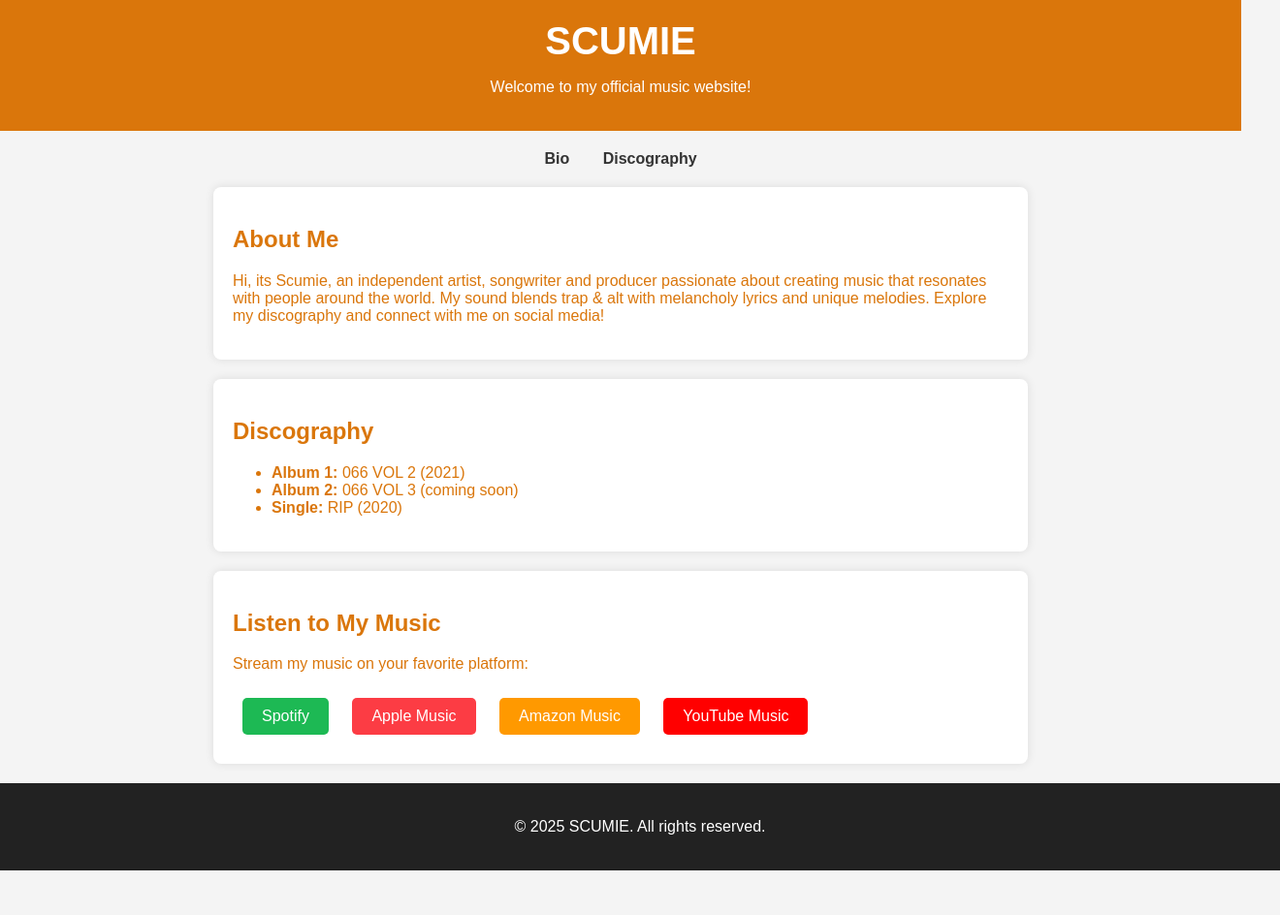
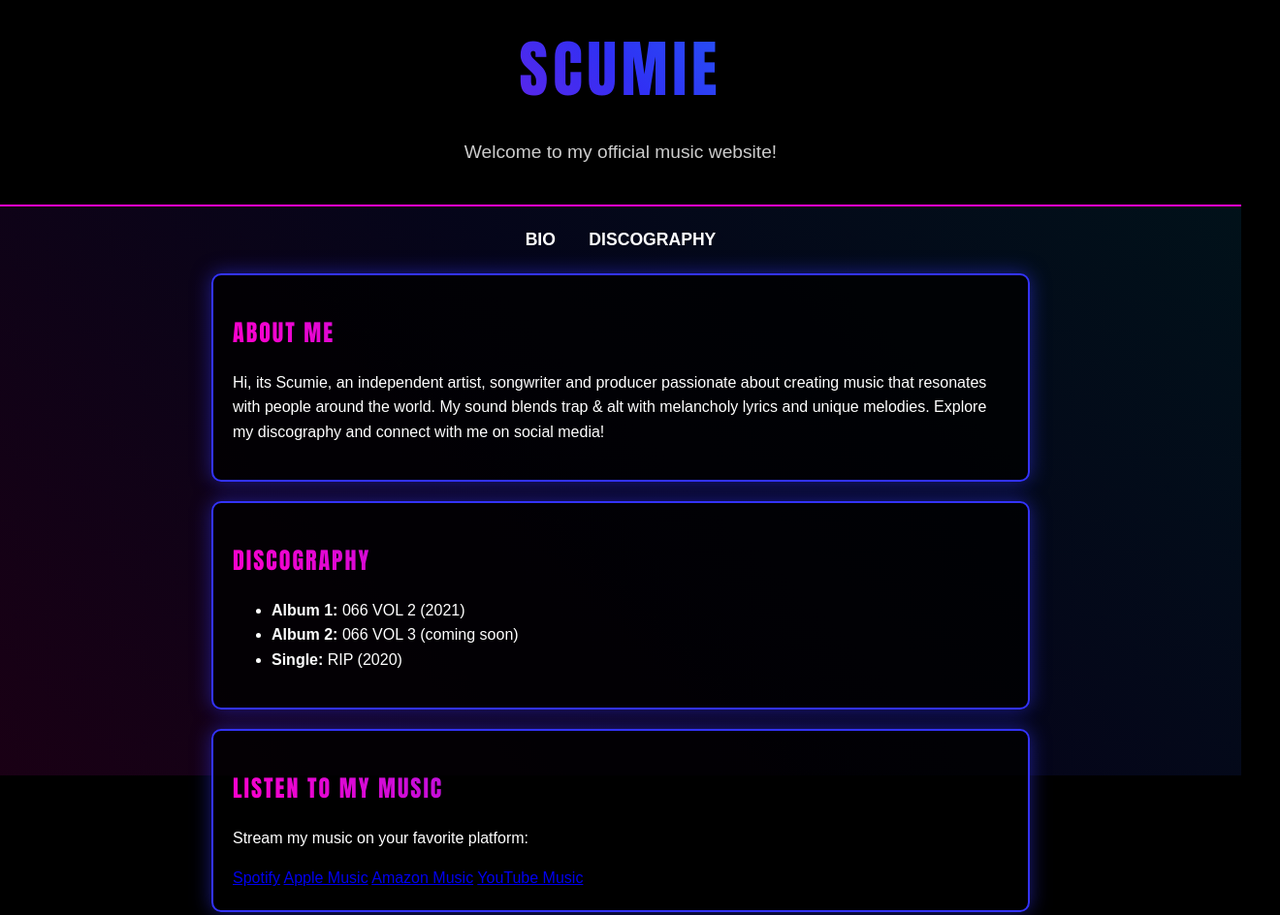
Before and after one commit to Jordan815/Scumie.github.oi, a plain HTML site: page index.html in a window 1280 px wide. Shown: the top 944 px of the page at 97% size, 1320 px wide, since content can reach past the window. Before the commit the page ends 898 px from the top, so only its background shows below. Drawn offline with Linux system fonts and the light colour scheme.

Commit message:
Add files via upload

```diff
--- a/index.html
+++ b/index.html
@@ -5,66 +5,178 @@
   <meta name="viewport" content="width=device-width, initial-scale=1.0">
   <title>Scumie - Official Website</title>
   <style>
+    /* General Styles */
+/* General Styles */
 body {
-      font-family: Arial, sans-serif;
+  font-family: 'Arial', sans-serif; /* Clean, modern font */
   margin: 0;
   padding: 0;
-      background-color: #f4f4f4;
-      color: #da760b;
+  background-color: #000; /* Black background */
+  color: #fff; /* White text */
+  line-height: 1.6;
+  overflow-x: hidden; /* Prevent horizontal scroll */
 }
+
+/* Glitchy Background Effect (Optional) */
+body::before {
+  content: '';
+  position: fixed;
+  top: 0;
+  left: 0;
+  width: 100%;
+  height: 100%;
+  background: linear-gradient(45deg, #ff00cc, #3333ff, #00ccff); /* Neon gradient */
+  opacity: 0.1; /* Subtle overlay */
+  z-index: -1;
+  animation: glitch 5s infinite linear;
+}
+
+@keyframes glitch {
+  0% { transform: translate(0); }
+  20% { transform: translate(-5px, 5px); }
+  40% { transform: translate(5px, -5px); }
+  60% { transform: translate(-5px, 5px); }
+  80% { transform: translate(5px, -5px); }
+  100% { transform: translate(0); }
+}
+
+/* Header Styles */
 header {
-      background-color: #da760b;
-      color: #fff;
+  background-color: #000; /* Black background */
+  color: #fff; /* White text */
   padding: 20px;
   text-align: center;
+  border-bottom: 2px solid #ff00cc; /* Neon pink border */
 }
+
 header h1 {
   margin: 0;
-      font-size: 2.5em;
+  font-size: 4em;
+  font-family: 'Impact', sans-serif; /* Bold, impactful font */
+  text-transform: uppercase; /* UPPERCASE TEXT */
+  letter-spacing: 5px; /* Spaced-out letters */
+  background: linear-gradient(45deg, #ff00cc, #3333ff, #00ccff); /* Neon gradient */
+  -webkit-background-clip: text; /* Clip text to gradient */
+  -webkit-text-fill-color: transparent; /* Transparent text */
+  animation: glow 2s infinite alternate;
 }
+
+@keyframes glow {
+  0% { opacity: 0.8; }
+  100% { opacity: 1; }
+}
+
+header p {
+  font-size: 1.2em;
+  color: #fff;
+  opacity: 0.8;
+}
+
+/* Navigation Styles */
 nav {
   margin: 20px;
   text-align: center;
 }
+
 nav a {
   margin: 0 15px;
   text-decoration: none;
-      color: #333;
+  color: #fff; /* White links */
   font-weight: bold;
+  font-size: 1.1em;
+  text-transform: uppercase; /* UPPERCASE NAV LINKS */
+  transition: color 0.3s ease, text-shadow 0.3s ease;
 }
+
+nav a:hover {
+  color: #ff00cc; /* Neon pink on hover */
+  text-shadow: 0 0 10px #ff00cc, 0 0 20px #ff00cc; /* Glow effect */
+}
+
+/* Section Styles */
 section {
   padding: 20px;
   margin: 20px auto;
   max-width: 800px;
-      background-color: #fff;
-      border-radius: 8px;
-      box-shadow: 0 0 10px rgba(0, 0, 0, 0.1);
+  background-color: rgba(0, 0, 0, 0.8); /* Semi-transparent black */
+  border-radius: 10px; /* Slightly rounded edges */
+  border: 2px solid #3333ff; /* Neon blue border */
+  box-shadow: 0 0 20px rgba(51, 51, 255, 0.5); /* Neon blue shadow */
 }
+
+section h2 {
+  color: #fff; /* White headings */
+  font-family: 'Impact', sans-serif;
+  text-transform: uppercase;
+  letter-spacing: 2px;
+  background: linear-gradient(45deg, #ff00cc, #3333ff); /* Neon gradient */
+  -webkit-background-clip: text;
+  -webkit-text-fill-color: transparent;
+}
+
+/* Discography Styles */
+.album {
+  margin-bottom: 20px;
+  padding: 15px;
+  border-bottom: 1px solid #444; /* Subtle divider */
+  transition: transform 0.3s ease, box-shadow 0.3s ease;
+}
+
+.album:hover {
+  transform: translateY(-5px); /* Lift on hover */
+  box-shadow: 0 10px 20px rgba(255, 0, 204, 0.3); /* Neon pink shadow */
+}
+
+.album img {
+  max-width: 150px;
+  border-radius: 10px; /* Slightly rounded edges */
+  float: left;
+  margin-right: 15px;
+  border: 2px solid #3333ff; /* Neon blue border */
+}
+
+.album h3 {
+  margin: 0;
+  font-size: 1.5em;
+  color: #fff; /* White titles */
+}
+
+.album p {
+  margin: 5px 0;
+  color: #e0e0e0;
+}
+
+.album a {
+  display: inline-block;
+  margin-top: 10px;
+  padding: 8px 15px;
+  background-color: #3333ff; /* Neon blue buttons */
+  color: #000; /* Black text */
+  text-decoration: none;
+  border-radius: 5px; /* Rounded edges */
+  font-weight: bold;
+  text-transform: uppercase;
+  transition: background-color 0.3s ease, transform 0.3s ease;
+}
+
+.album a:hover {
+  background-color: #ff00cc; /* Neon pink on hover */
+  transform: scale(1.05); /* Slightly enlarge */
+}
+
+/* Footer Styles */
 footer {
   text-align: center;
-      padding: 10px;
-      background-color: #222;
-      color: #fff;
-      width: 100%;
   padding: 20px;
+  background-color: #000; /* Black footer */
+  color: #fff; /* White text */
+  border-top: 2px solid #00ccff; /* Neon cyan border */
 }
-    .dsp-links a {
-      display: inline-block;
-      margin: 10px;
-      padding: 10px 20px;
-      background-color: #1DB954; /* Spotify green */
-      color: #fff;
-      text-decoration: none;
-      border-radius: 5px;
-    }
-    .dsp-links a.apple {
-      background-color: #FC3C44; /* Apple Music red */
-    }
-    .dsp-links a.amazon {
-      background-color: #FF9900; /* Amazon Music orange */
-    }
-    .dsp-links a.youtube {
-      background-color: #FF0000; /* YouTube red */
+
+footer p {
+  margin: 0;
+  font-size: 1em;
+  text-transform: uppercase;
 }
   </style>
 </head>
```
Also changed, not shown: discography.html (+120 -28 lines). Lines whose indentation alone changed are shown as unchanged.
